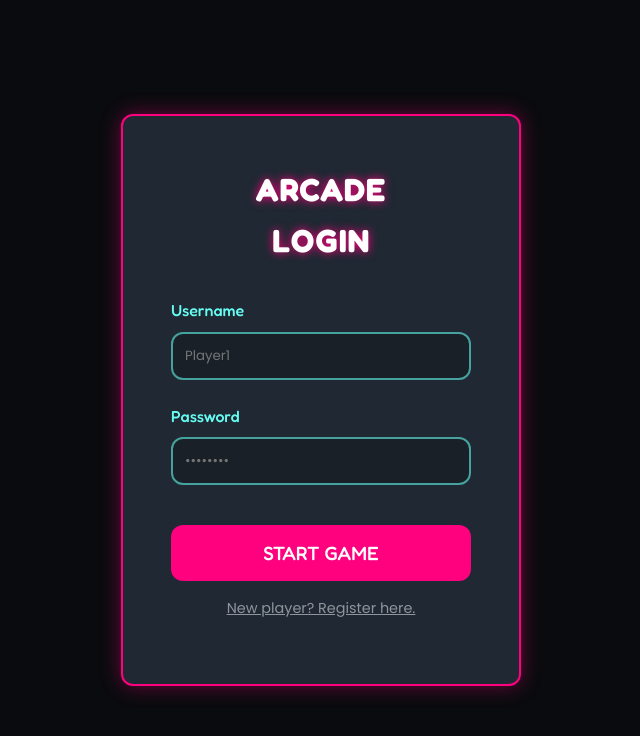
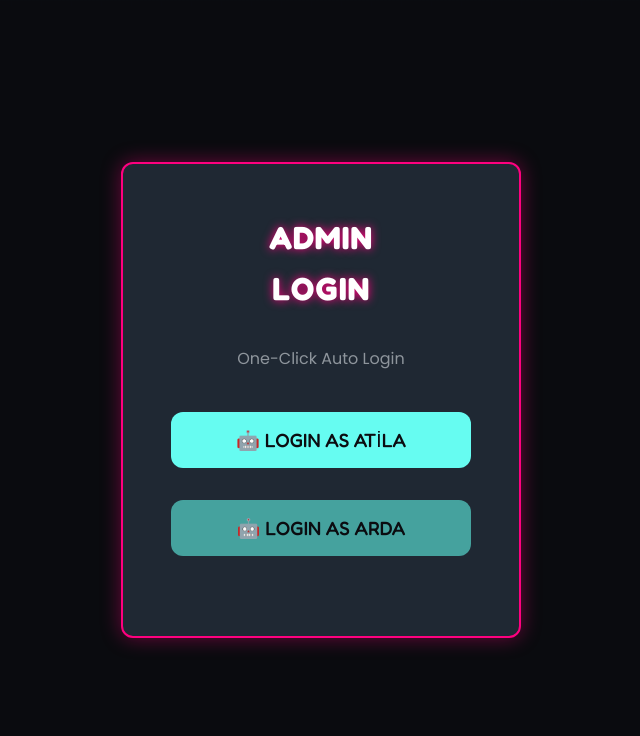
Before and after one commit to Atilabila/arda, a plain HTML site: page index.html in a window 1280 px wide. Shown: the whole page, without its empty margins (319-959 px from the left). Drawn offline with nearby package versions, Linux system fonts and the light colour scheme.

Commit message:
Update index.html

```diff
--- a/index.html
+++ b/index.html
@@ -291,18 +291,18 @@
   <!-- AUTHENTICATION OVERLAY -->
   <div id="auth-overlay">
     <div class="auth-modal">
-      <h2 id="auth-title">ARCADE<br>LOGIN</h2>
-      <div class="input-group">
-        <label>Username</label>
-        <input type="text" id="auth-username" class="auth-input" placeholder="Player1">
-      </div>
-      <div class="input-group">
-        <label>Password</label>
-        <input type="password" id="auth-password" class="auth-input" placeholder="••••••••">
-      </div>
-      <button class="btn-auth" id="btn-auth-submit" onclick="app.submitAuth()">START GAME</button>
-      <div class="auth-switch" onclick="app.toggleAuthMode()" id="auth-switch-text">New player? Register here.</div>
-      <div id="auth-error"></div>
+      <h2 id="auth-title">ADMIN<br>LOGIN</h2>
+      <p style="color:var(--text-muted); margin-bottom:1.5rem;">One-Click Auto Login</p>
+
+      <button class="btn-auth" onclick="app.autoLoginAdmin('Atila')" style="background:var(--accent-neon); color:var(--bg-primary);">
+        🤖 LOGIN AS ATİLA
+      </button>
+
+      <button class="btn-auth" onclick="app.autoLoginAdmin('Arda')" style="background:var(--accent-neon-dim); color:var(--bg-primary); margin-top:2rem;">
+        🤖 LOGIN AS ARDA
+      </button>
+
+      <div id="auth-error" style="margin-top:2rem;"></div>
     </div>
   </div>
 
@@ -509,39 +509,32 @@
       },
 
       // ======= AUTH LOGIC =======
-      toggleAuthMode() {
-        this.isLoginMode = !this.isLoginMode;
-        document.getElementById('auth-title').innerHTML = this.isLoginMode ? "ARCADE<br>LOGIN" : "REGISTER<br>NEW PLAYER";
-        document.getElementById('btn-auth-submit').textContent = this.isLoginMode ? "START GAME" : "CREATE ACCOUNT";
-        document.getElementById('auth-switch-text').textContent = this.isLoginMode ? "New player? Register here." : "Already have an account? Login.";
-        document.getElementById('auth-error').textContent = "";
-      },
-
-      async submitAuth() {
+      async autoLoginAdmin(username) {
         if (!supabaseClient) return alert("Supabase keys are not configured in index.html!");
 
-        const username = document.getElementById('auth-username').value.trim();
-        const pwd = document.getElementById('auth-password').value;
+        const pwd = "superadmin123456"; // hardcoded secure password for all auto-login users
         const errObj = document.getElementById('auth-error');
-        errObj.textContent = "Loading...";
+        errObj.textContent = "Bağlanıyor...";
 
-        if (!username || !pwd) { errObj.textContent = "Please enter both username and password."; return; }
+        const safeUsername = username.toLowerCase().replace(/[^a-z0-9]/g, '');
+        const email = `${safeUsername}@c2masterclass.local`;
 
-        // Use fake email trick for Supabase Auth
-        const email = `${username.toLowerCase()}@c2masterclass.local`;
+        // Attempt Login First
+        const { data: signInData, error: signInError } = await supabaseClient.auth.signInWithPassword({ email, password: pwd });
 
-        if (this.isLoginMode) {
-          const { data, error } = await supabaseClient.auth.signInWithPassword({ email, password: pwd });
-          if (error) { errObj.textContent = error.message; }
-          else { errObj.textContent = ""; await this.handleUserLogin(data.user); }
+        if (!signInError) {
+          errObj.textContent = "";
+          await this.handleUserLogin(signInData.user);
         } else {
-          const { data, error } = await supabaseClient.auth.signUp({ email, password: pwd, options: { data: { username } } });
-          if (error) { errObj.textContent = error.message; }
-          else {
-            // Insert initial record in leaderboard
-            await supabaseClient.from('leaderboard').insert([{ user_id: data.user.id, username, score: 0, stars: 0 }]);
+          // If login fails (doesn't exist), try to auto-Signup
+          const { data: signUpData, error: signUpError } = await supabaseClient.auth.signUp({ email, password: pwd, options: { data: { username } } });
+          if (signUpError) {
+            errObj.textContent = "Error: " + signUpError.message;
+          } else {
+            // New user registered! Create leaderboard profile.
+            await supabaseClient.from('leaderboard').insert([{ user_id: signUpData.user.id, username, score: 0, stars: 0 }]);
             errObj.textContent = "";
-            await this.handleUserLogin(data.user);
+            await this.handleUserLogin(signUpData.user);
           }
         }
       },
```
